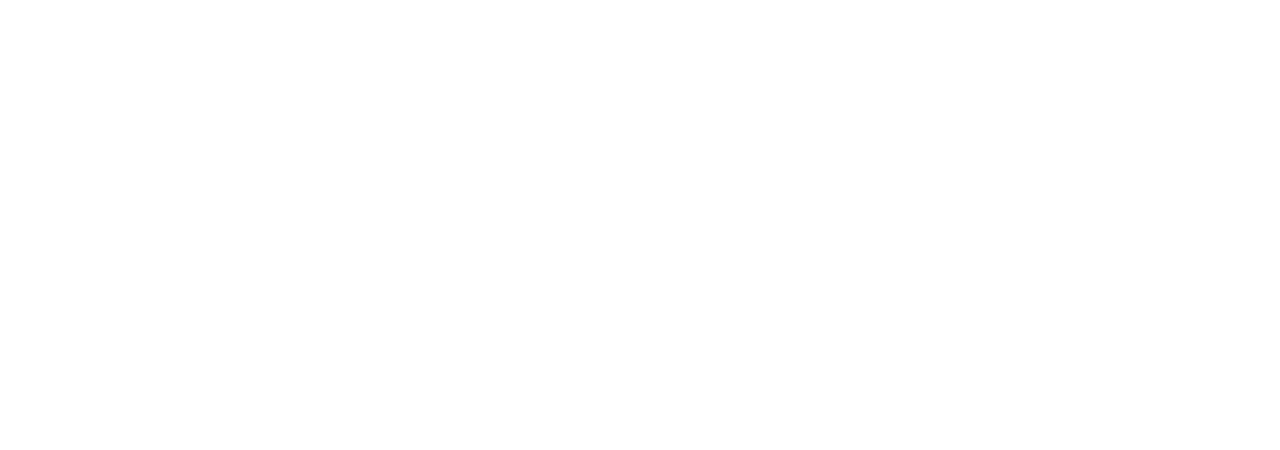
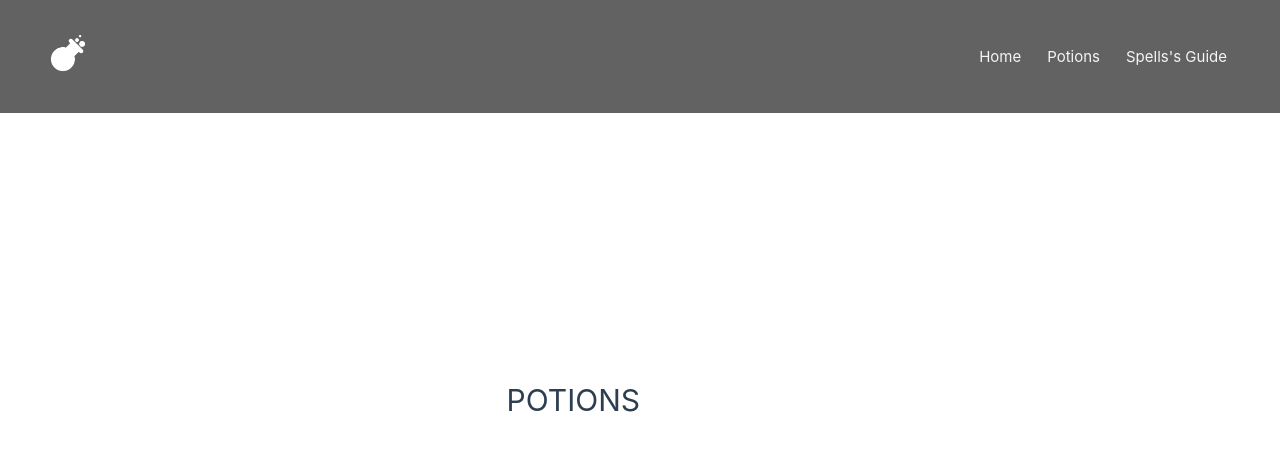
Before and after one commit to pianattero/potionsStore, a Vue app: page /potions in a window 1280 px wide. Before the commit this address had no page. Shown: the top 450 px of the page. Built offline with nearby package versions, Linux system fonts and the light colour scheme.

Commit message:
Basic heather done

```diff
--- a/package.json
+++ b/package.json
@@ -21,6 +21,7 @@
     "@vitejs/plugin-vue": "^4.5.2",
     "@vue/tsconfig": "^0.5.0",
     "npm-run-all2": "^6.1.1",
+    "sass": "^1.69.7",
     "typescript": "~5.3.0",
     "vite": "^5.0.10",
     "vue-tsc": "^1.8.25"
--- a/src/App.vue
+++ b/src/App.vue
@@ -3,6 +3,7 @@
 </template>
 
   <script setup lang="ts">
+  //IMPORTS
   import { RouterView } from 'vue-router'
   </script>
 
--- /dev/null
+++ b/src/components/Heather.vue
@@ -0,0 +1,41 @@
+<template>
+    <header>
+        <RouterLink to="/home"> <img src="../../public/logo.png" alt="Logo" class="logo"/> </RouterLink>
+        <nav class="nav-links">
+          <RouterLink class="link" to="/home">Home</RouterLink>
+          <RouterLink class="link" to="/potions">Potions</RouterLink>
+          <RouterLink class="link" to="/spells">Spells's Guide</RouterLink>
+        </nav>
+    </header>
+</template>
+
+<script setup lang="ts">
+//IMPORTS
+import { RouterLink } from 'vue-router';
+</script>
+
+<style scoped lang="scss">
+header {
+    display: flex;
+    justify-content: space-between;
+    align-items: center;
+    position: fixed;
+    width: 100%;
+    top: 0;
+    left: 0;
+    padding: 25px 40px;
+    background-color: rgba(20, 19, 19, 0.661);
+
+    .logo {
+        width: 50px;
+    }
+
+    .link {
+        margin: 0 10px;
+        color: whitesmoke;
+    }
+
+
+
+}
+</style>
--- a/src/router/index.ts
+++ b/src/router/index.ts
@@ -1,18 +1,32 @@
 import { createRouter, createWebHistory } from 'vue-router'
 
 import HomeView from '../views/HomeView.vue'
-import AboutViewVue from '../views/AboutView.vue'
+import PotionsViewVue from '@/views/PotionsView.vue'
+import MainViewVue from '@/views/MainView.vue'
+import SpellsViewVue from '@/views/SpellsView.vue'
 
 const routes = [
   {
-    path: '/',
-    name: 'home',
-    component: HomeView
-  },
-  {
-    path: '/about',
-    name: 'about',
-    component: AboutViewVue
+    path: '',
+    component: MainViewVue,
+    redirect: '/home',
+    children: [
+      {
+        path: '/home',
+        name: 'home',
+        component: HomeView
+      },
+      {
+        path: '/potions',
+        name: 'potions',
+        component: PotionsViewVue
+      },
+      {
+        path: '/spells',
+        name: 'spells',
+        component: SpellsViewVue
+      }
+    ]
   }
 ]
 
--- a/src/views/AboutView.vue
+++ /dev/null
@@ -1,7 +0,0 @@
-<template>
-    <h1>ABOUT</h1>
-</template>
-
-<style>
-
-</style>
--- /dev/null
+++ b/src/views/MainView.vue
@@ -0,0 +1,12 @@
+<template>
+    <div>
+        <Heather/>
+        <RouterView />
+    </div>
+</template>
+
+<script setup lang="ts">
+//IMPORTS
+import { RouterView } from 'vue-router';
+import Heather from '@/components/Heather.vue';
+</script>
--- /dev/null
+++ b/src/views/PotionsView.vue
@@ -0,0 +1,7 @@
+<template>
+    <h1>POTIONS</h1>
+</template>
+
+<style scoped lang="scss">
+
+</style>
--- /dev/null
+++ b/src/views/SpellsView.vue
@@ -0,0 +1,7 @@
+<template>
+    <h1>SPELLS</h1>
+</template>
+
+<style scoped lang="scss">
+
+</style>
```
Also changed, not shown: src/style.d.ts (added, +12 -0 lines), public/logo.png, 1 other file (tests, documents, lock files or other folders).
